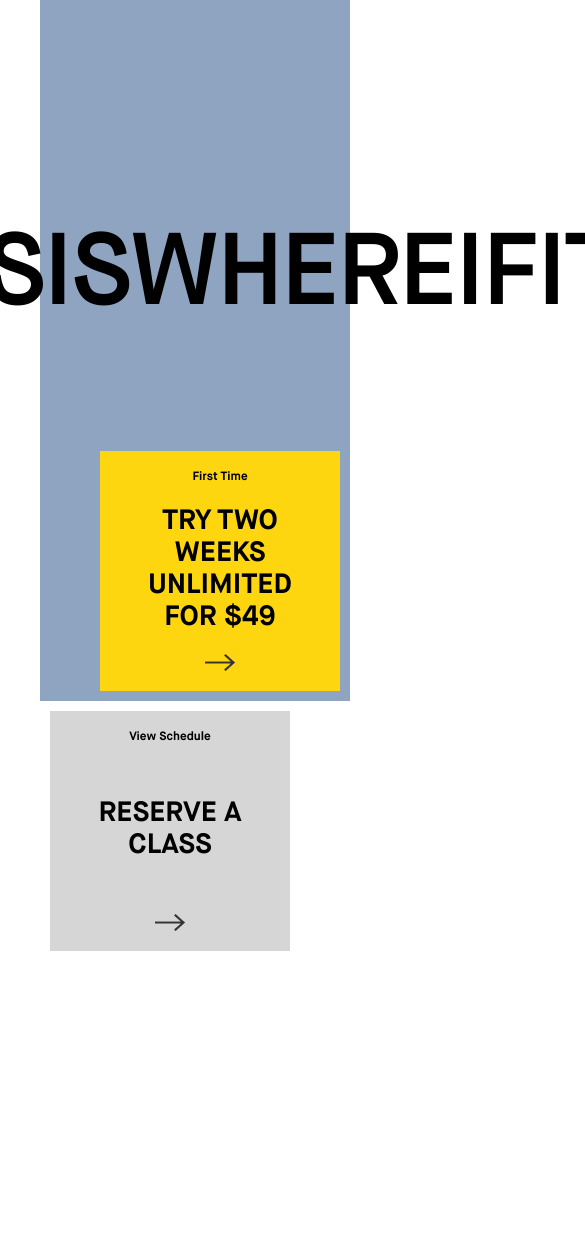
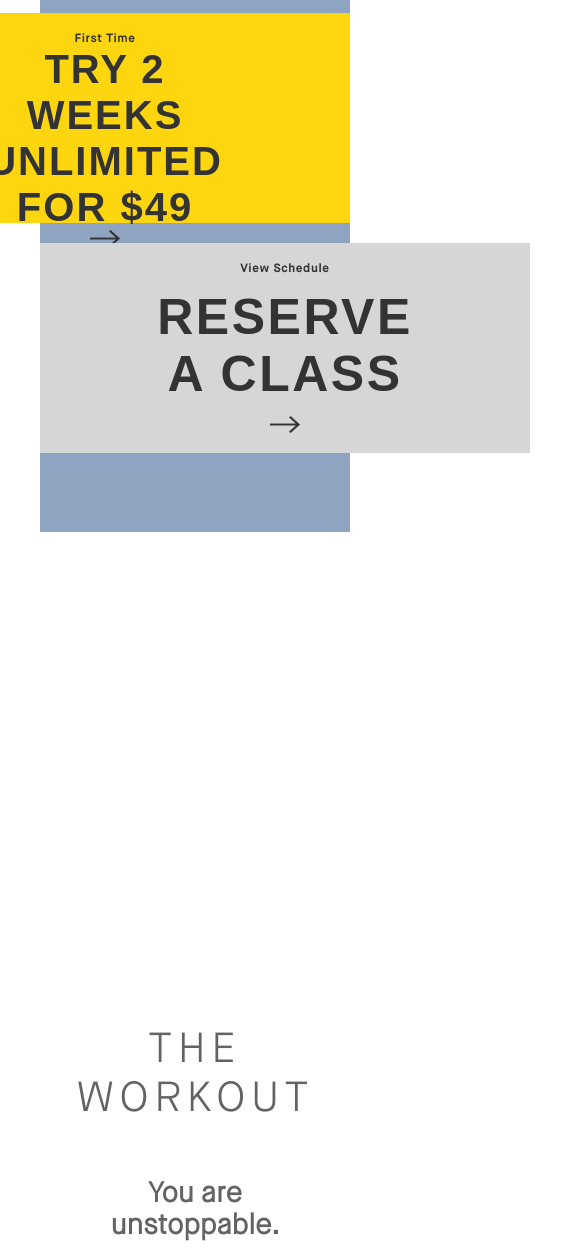
Before and after one commit to manticarodrigo/platefit-styleguide, a website built with webpack: page home.html in a window 390 px wide. Shown: the part 291-1548 px from the top of the page, 585 px wide, since content can reach past the window. Built offline with nearby package versions, Linux system fonts and the light colour scheme; a web font is replaced by a local one.

Commit message:
Worked on mobile optimization for part of homepage

```diff
--- a/home.html
+++ b/home.html
@@ -56,7 +56,7 @@
               First Time
             </h4s>
             <h3 class="box__text">
-              TRY TWO WEEKS UNLIMITED FOR $49
+              TRY 2 WEEKS UNLIMITED FOR $49
             </h3>
             <img src="assets/arrow.png" class="u-arrow">
           </div>
@@ -66,7 +66,7 @@
             <h4 class="box__text box__text--small">
               View Schedule
             </h4>
-            <h3 class="box__text">
+            <h3 class="box__text box__text--lg">
               RESERVE A CLASS
             </h3>
             <img src="assets/arrow.png" class="u-arrow">
@@ -82,7 +82,7 @@
       <!-- About -->
       <section class="grid__2col">
         <div class="u-padding--lg grid__2col__column">
-          <h4 class="headline">You are unstoppable.</h4>
+          <h4 class="headline headline__column">You are unstoppable.</h4>
         </div>
         <div class="u-padding--lg grid__2col__column grid__2col__column--align-right">
           <p class="paragraph">
--- a/styles/globals/_utility.scss
+++ b/styles/globals/_utility.scss
@@ -1,14 +1,14 @@
 .u-padding {
   padding: $spacing;
 
-  @media (max-width: 950px) {
+  @media (max-width: 800px) {
     padding: $spacing / 2;
   }
 
   &--lg {
     padding: $spacing * 2;
 
-    @media (max-width: 950px) {
+    @media (max-width: 800px) {
       padding: $spacing;
     }
   }
@@ -32,6 +32,10 @@
 
 .u-pull-up {
   transform: translateY(-50%);
+
+  @media (max-width: 800px) {
+    transform: translateY(-115%)
+  }
 }
 
 .u-list-unstyled {
--- a/styles/partials/_box.scss
+++ b/styles/partials/_box.scss
@@ -5,23 +5,40 @@
   align-items: center;
   margin: 10px;
   padding: 20px;
-  height: 200px;
-  width: 200px;
+  height: 190px;
+  width: 190px;
   background-color: $color-secondary;
   text-align: center;
+
+  @media (max-width: 800px) {
+    height: 170px;
+    width: 450px;
+    margin: 10 auto 10;
+
+  }
 
   &:hover {
     background-color: #FFF;
   }
 
   &__text {
-    font-size: 28px;
+    font-size: 40px;
     font-weight: bold;
-    font-family: "MaisonNeue-Bold";
+    font-family: "Knockout-HTF28-JuniorFeatherwt", sans-serif ;
     margin: 0 0 10px 0;
+    color:#333333;
+    letter-spacing: 0.05em;
+    @media (max-width: 800px) {
+      margin: 0 130;
+    }
+
+    &--lg {
+      font-size: 50px;
+    }
 
     &--small {
       font-size: 12px;
+      font-family: "MaisonNeue-Bold";
     }
   }
 
--- a/styles/partials/_grid.scss
+++ b/styles/partials/_grid.scss
@@ -22,15 +22,15 @@
       box-sizing: border-box;
       width: 50%;
 
-      @media (max-width: 950px) {
+      @media (max-width: 800px) {
         width: 100%;
       }
 
       &--align-right {
         text-align: right;
 
-        @media (max-width: 950px) {
-          text-align: center;
+        @media (max-width: 800px) {
+          text-align: left;
         }
       }
     }
--- a/styles/partials/_headline.scss
+++ b/styles/partials/_headline.scss
@@ -6,4 +6,18 @@
     color: hsl(0,0%,39%);
     background-color: #ffffff;
     font-weight: 100;
+    @media (max-width: 800px) {
+        font-size:42px;
+    }
+
+    &__column {
+        color: $color-grey;
+        font-size: 39px;
+        font-weight: bold;
+        letter-spacing: 0;
+        @media (max-width: 800px) {
+            font-size:28px;
+            margin:auto;
+        }
+      }
 }
--- a/styles/partials/_hero.scss
+++ b/styles/partials/_hero.scss
@@ -2,14 +2,25 @@
   display: flex;
   justify-content: center;
   align-items: center;
-  height: 400px;
+  height: 550px;
   background-color: rgb(143, 164, 193);
   width: 100%;
-  height: 100%;
+  //height: 100%;
+
+  @media (max-width: 800px) {
+    height: 675px;
+  }
 
   &__title {
     color: black;
     font-size: 6em;
     text-align: center;
+    font-family: "Knockout-HTF49-Liteweight", sans-serif;
+
+    @media (max-width:800px) {
+      font-size: 2.5em;
+      margin: 60 0 auto;
+      letter-spacing: 0.05em;
+    }
   }
 }
```
Also changed, not shown: dist/app.css.
